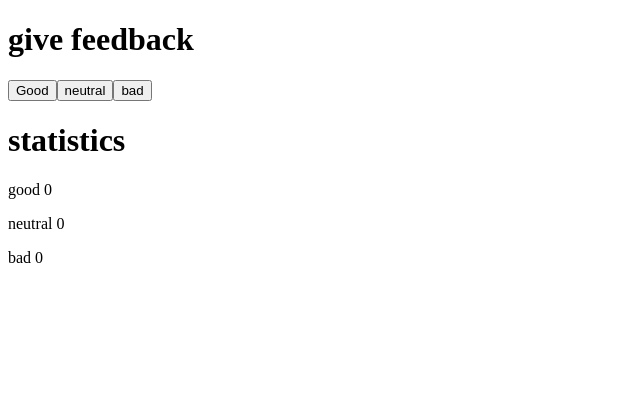
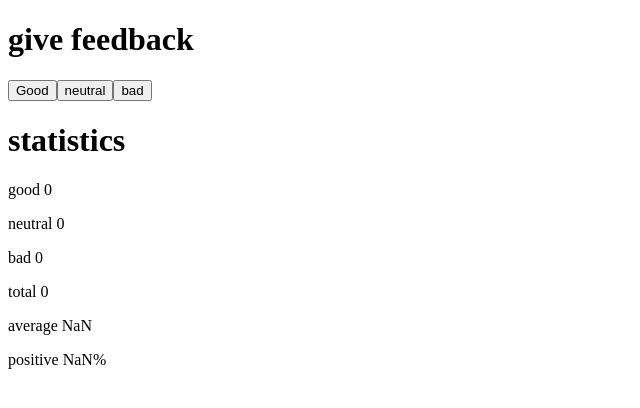
Before and after one commit to Jonah-Hansen/full-stack-open, a React (Create React App) app in the folder part1/unicafe/: page / in a window 1280 px wide. Shown: the top 408 px of the page, without its empty margins (0-640 px from the left). Built offline with nearby package versions, Linux system fonts and the light colour scheme.

Commit message:
exercise 1.7

```diff
--- a/part1/unicafe/src/App.js
+++ b/part1/unicafe/src/App.js
@@ -5,6 +5,7 @@ const App = () => {
   const [good, setGood] = useState(0)
   const [neutral, setNeutral] = useState(0)
   const [bad, setBad] = useState(0)
+  let total = good + neutral + bad
 
   return (
     <div>
@@ -14,10 +15,13 @@ const App = () => {
       <button onClick={() => setNeutral(neutral + 1)}>neutral</button>
       <button onClick={() => setBad(bad + 1)}>bad</button>
       <h1>statistics</h1>
-      {/* render the value of each state */}
+      {/* render the value of each state and make some basic calculations */}
       <p>good {good}</p>
       <p>neutral {neutral}</p>
       <p>bad {bad}</p>
+      <p>total {total}</p>
+      <p>average {(good - bad) / total}</p>
+      <p>positive {good * 100 / total}%</p>
     </div>
   )
 }
```
